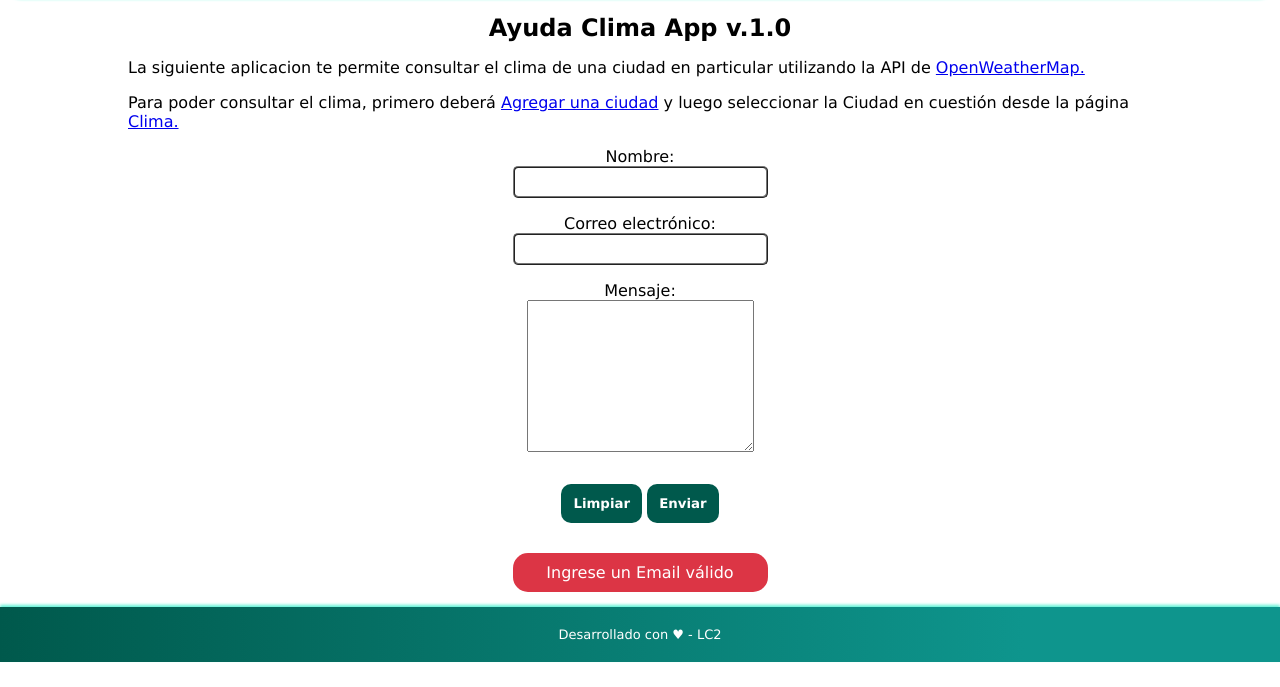
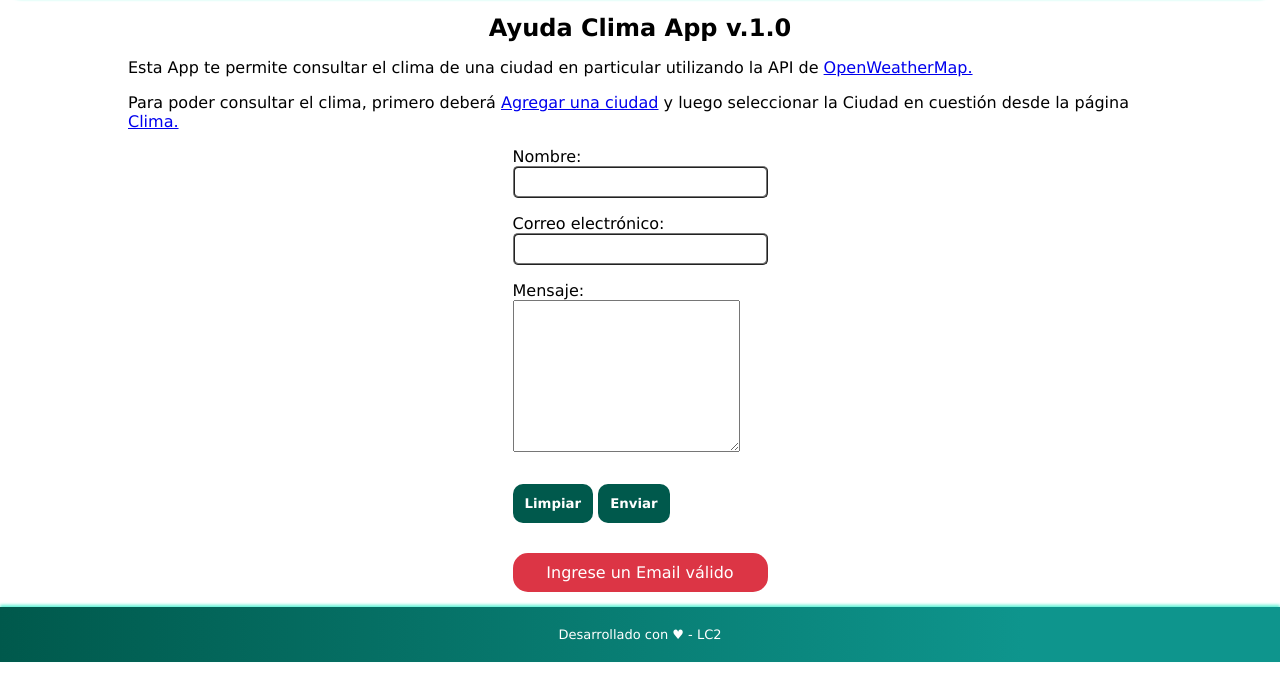
Before and after one commit to moravallejos/tup-lc2-clima-app, a plain HTML site: page help.html in a window 1280 px wide. Shown: the part 138-825 px from the top of the page. Drawn offline with Linux system fonts and the light colour scheme.

Commit message:
Etapa2.6

```diff
--- a/CSS/Pages/help.css
+++ b/CSS/Pages/help.css
@@ -219,10 +219,6 @@ nav li.current-page a {
     margin-bottom: 30px;
 }
 
-.cuadros{
-    text-align: center;
-}
-
 .error{
     text-align: center;
     background-color: #dc3545;
--- a/help.html
+++ b/help.html
@@ -28,7 +28,7 @@
     <!-- Contenido principal de la página -->
     <main>
         <h2>Ayuda Clima App v.1.0</h2>
-        <p>La siguiente aplicacion te permite consultar el clima de una ciudad en particular utilizando la API de <a
+        <p> Esta App te permite consultar el clima de una ciudad en particular utilizando la API de <a
                 href="https://openweathermap.org/api" target="_blank">OpenWeatherMap.</a> </p>
         <p>Para poder consultar el clima, primero deberá <a href="./add-city.html">Agregar una ciudad</a> y luego
             seleccionar la Ciudad en cuestión desde la página <a href=".\index.html">Clima.</a> </p>
```
Also changed, not shown: index.html (+2 -2 lines).
